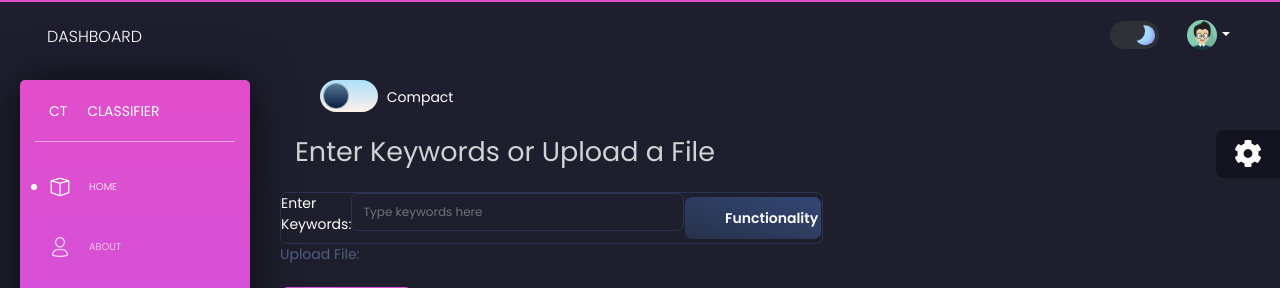
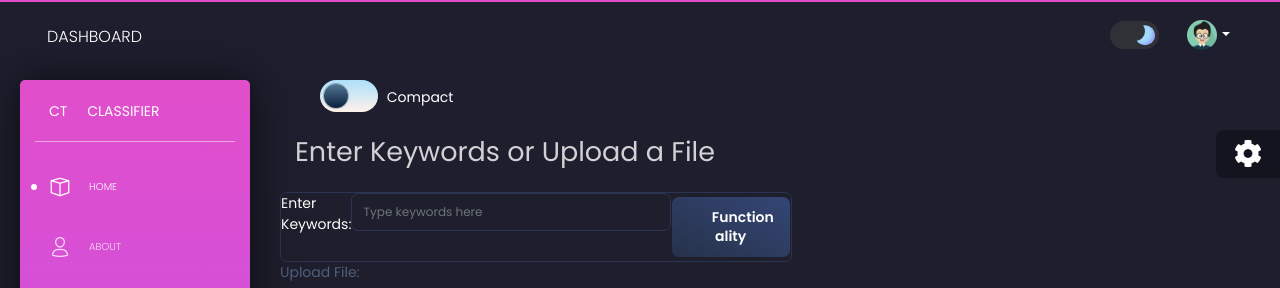
Before and after one commit to tsgiannis/master_thesis, a Flask app: page /index in a window 1280 px wide. Shown: the top 288 px of the page. Run offline with Flask 3, Linux system fonts and the light colour scheme; the visitor is signed in with stand-in values (Sample User, id 1); parts of the project's set-up code (start-up, migrations or seed data) failed here and were passed over; some libraries are stand-ins or nearby versions.

Commit message:
minor fix for Functionality button

```diff
--- a/apps/templates/home/index.html
+++ b/apps/templates/home/index.html
@@ -77,7 +77,9 @@ hr {
   border: 0;
   border-top: 1px solid rgba(255, 230, 255, 0.2);
 }
-
+   .wrap-text-btn {
+        white-space: normal;
+    }
 
 </style>
 
@@ -131,7 +133,7 @@ hr {
             <label for="keywords">Enter Keywords:</label>
             <input type="text" class="form-control align-middle" id="keywords" name="keywords" placeholder="Type keywords here">
 
-    <button class="btn btn-outline-secondary align-middle" type="button">Functionality</button>
+    <button class="btn btn-outline-secondary align-middle wrap-text-btn" type="button">Function<br>ality</button>
 
 
         </div>
```
